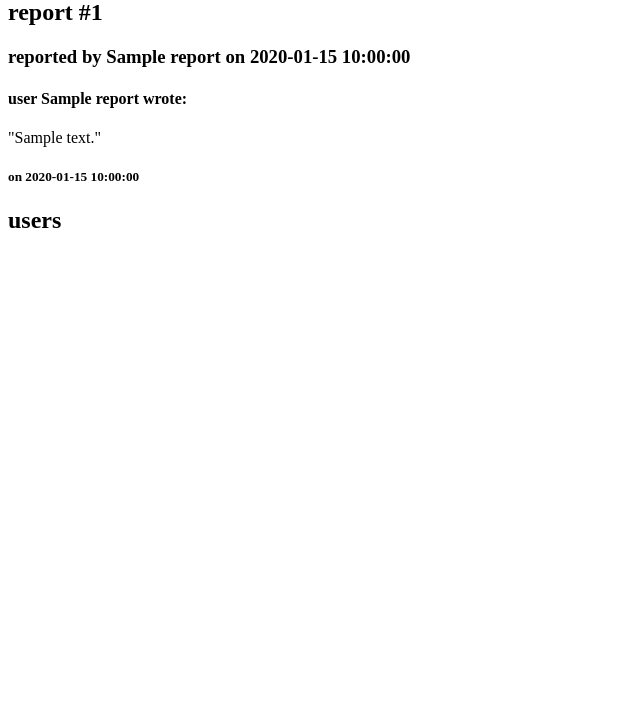
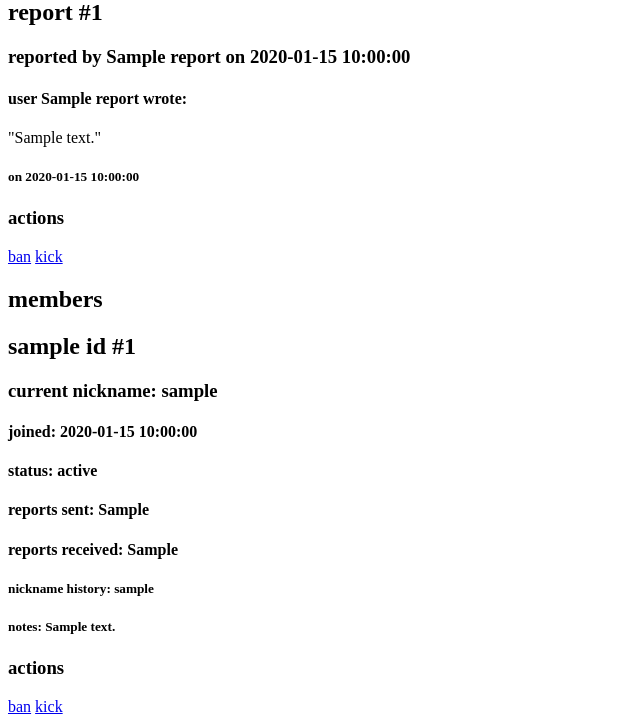
Before and after one commit to ghostfruitleaf/project-whistlebot, a Python web app: template app/templates/index.html in a window 1280 px wide. Shown: the part 297-1021 px from the top of the page, without its empty margins (0-640 px from the left). Before the commit the page ends 525 px from the top, so only its background shows below. Run offline with Jinja, Linux system fonts and the light colour scheme; the template is opened without the code that fills it: most values are stand-ins (such as "Sample title", 1, 10 or a date in 2020).

Commit message:
kick is working

```diff
--- a/app/bot.py
+++ b/app/bot.py
@@ -162,7 +162,8 @@ async def mark_member_left(event):
     get_member_profile = bot_db.db.member_profiles.find_one(query)
 
     if get_member_profile is not None:
-        new_data = {'$set': {'server_status': 'left', 'notes': get_member_profile['notes'] +
+        status = 'left'
+        new_data = {'$set': {'server_status': status, 'notes': get_member_profile['notes'] +
                                                                f'NOTE: left {datetime.now(timezone.utc)}'}}
         bot_db.db.member_profiles.update_one(query, new_data)
 
--- a/app/templates/index.html
+++ b/app/templates/index.html
@@ -23,6 +23,7 @@
         <main>
                 <section>
                     <h2><b>today's reports</b></h2>
+                    {% if reports is not string %}
                         {% for report in reports%}
                             <article>
                                 <h2>report #{{report['report_id']}}</h2>
@@ -30,11 +31,40 @@
                                 <h4>user {{report['reported_name']}} wrote:</h4>
                                 <p>"{{report['reported_message']}}"</p>
                                 <h5><b>on {{report['reported_timestamp']}}</b></h5>
+                                <div>
+                                    <h3>actions</h3>
+                                    <a href={{'/ban/'+report['ban_kick']}}>ban</a>
+                                    <a href={{'/kick/'+report['ban_kick']}}>kick</a>
+                                </div>
                              </article>
                         {% endfor %}
+                    {% else %}
+                    <p>{{reports}}</p>
+                    {% endif %}
                 </section>
                 <section>
-                    <h2><b>users</b></h2>
+                    <h2><b>members</b></h2>
+                    {% if members is not string %}
+                        {% for member in members%}
+                            <article>
+                                <h2><b><span>{{member['username']}}</span></b> id #{{member['discord_id']}}</h2>
+                                <h3><b>current nickname</b>: {{member['current_nickname']}}</h3>
+                                <h4><b>joined:</b> {{member['joined_on']}}</h4>
+                                <h4><b>status:</b> {{member['status']}}</h4>
+                                <h4><b>reports sent:</b> {{member['reports_sent']}}</h4>
+                                <h4><b>reports received:</b> {{member['reports_received']}}</h4>
+                                <h5><b>nickname history:</b> {{member['nickname_history']}}</h5>
+                                <h5><b>notes:</b> {{member['notes']}}</h5>
+                                <div>
+                                    <h3>actions</h3>
+                                    <a href={{'/ban/'+member['ban_kick']}}>ban</a>
+                                    <a href={{'/kick/'+member['ban_kick']}}>kick</a>
+                                </div>
+                             </article>
+                        {% endfor %}
+                    {% else %}
+                    <p>{{members}}</p>
+                    {% endif %}
                 </section>
 
         </main>
--- /dev/null
+++ b/app/templates/settings.html
@@ -0,0 +1 @@
+<h1>settings</h1>
```
Also changed, not shown: app/app.py (+82 -28 lines). Lines whose indentation alone changed are shown as unchanged.
